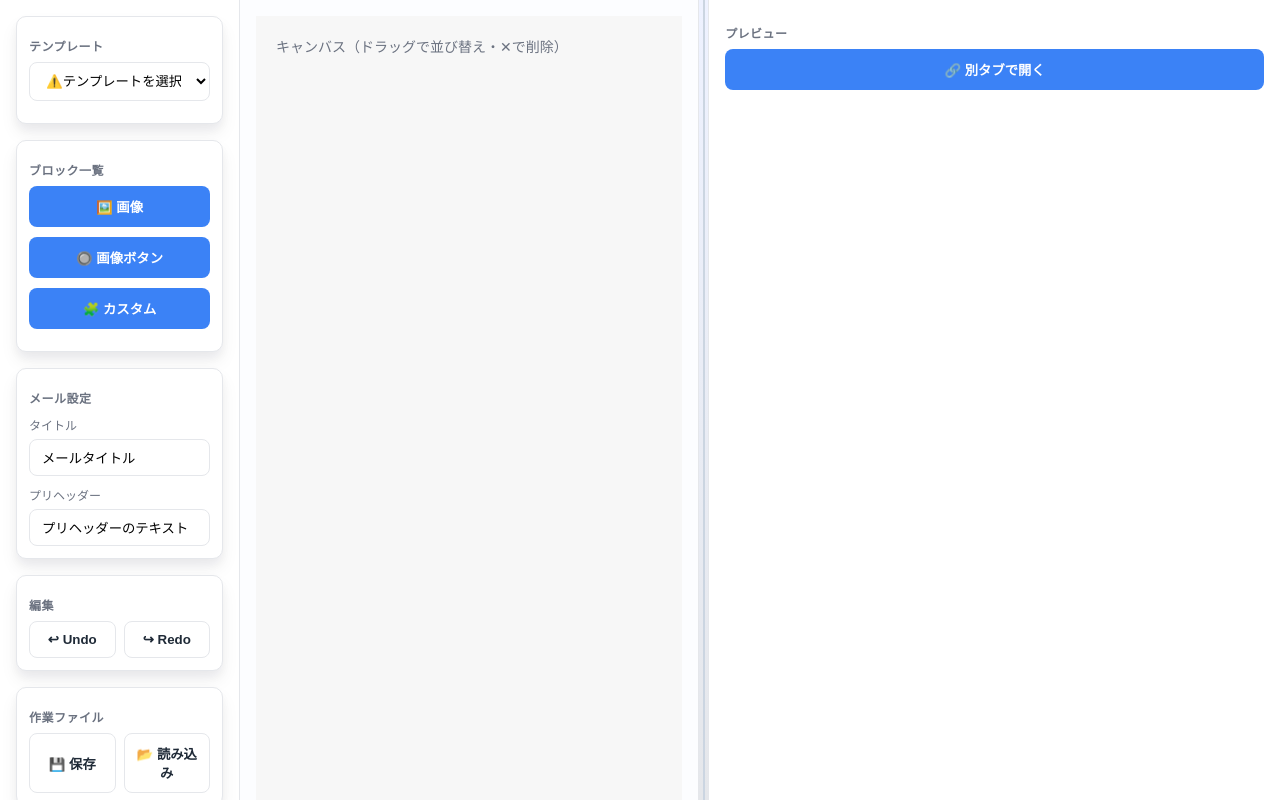
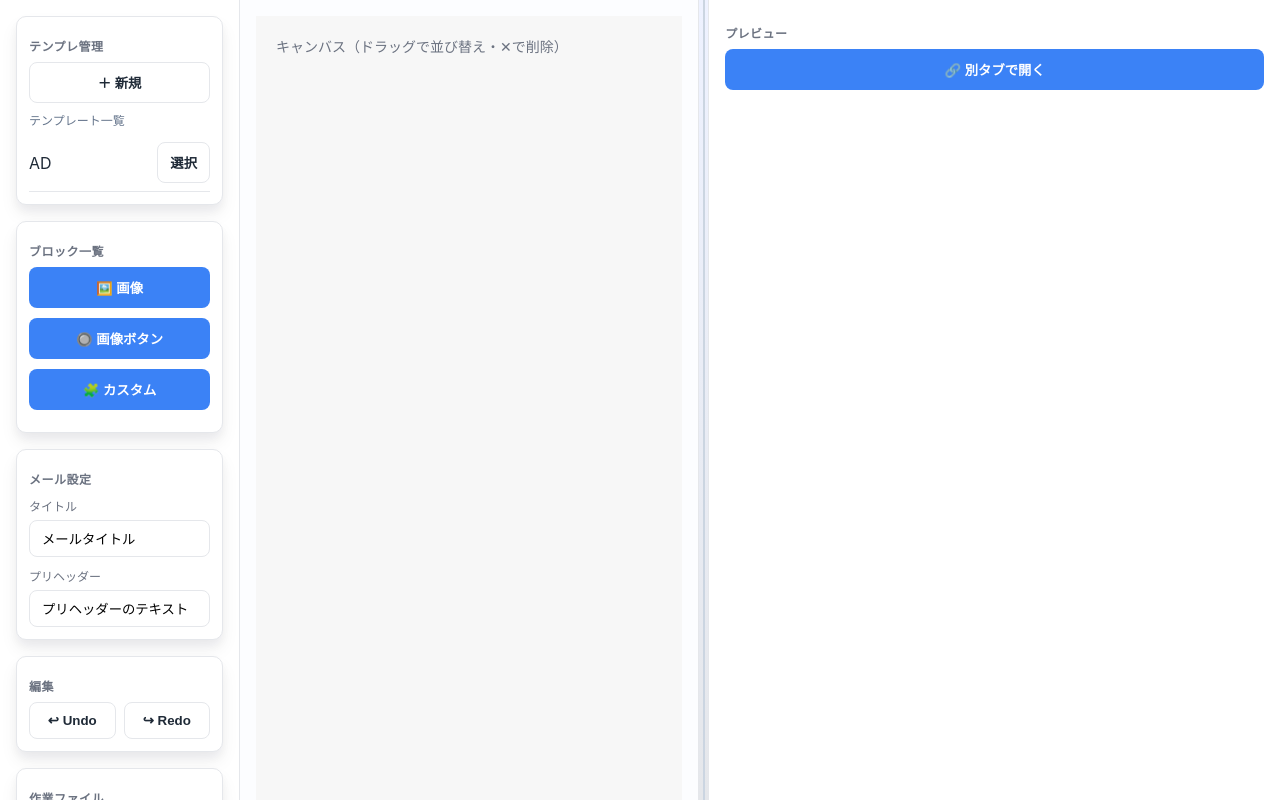
Before and after one commit to akase-github/no-code-tool, a React (Create React App) app: page / in a window 1280 px wide. Built offline with nearby package versions, Linux system fonts and the light colour scheme.

Commit message:
テンプレ管理機能追加、テンプレ追加機能追加

```diff
--- a/src/App.tsx
+++ b/src/App.tsx
@@ -6,6 +6,7 @@ import Canvas from './components/Canvas';
 import { v4 as uuidv4 } from 'uuid';
 import { BlockData, BlockType, DocumentState } from './types/types';
 import { templates, HtmlTemplate } from './templates/templates';
+import { getUserTemplates } from './services/templateStore';
 import { useHistory } from './hooks/useHistory';
 
 const App: React.FC = () => {
@@ -61,6 +62,18 @@ const App: React.FC = () => {
 
   // templateId からテンプレートを解決
   useEffect(() => {
+    if (!present.templateId) {
+      setSelectedTemplate(null);
+      setTemplateHtml('');
+      return;
+    }
+    if (present.templateId.startsWith('user:')) {
+      const rawId = present.templateId.replace('user:', '');
+      const userTpl = getUserTemplates().find((t) => t.id === rawId) || null;
+      setSelectedTemplate(null);
+      setTemplateHtml(userTpl?.html || '');
+      return;
+    }
     const found = templates.find((t) => t.id === present.templateId) || null;
     setSelectedTemplate(found);
   }, [present.templateId]);
@@ -92,12 +105,10 @@ const App: React.FC = () => {
     })
     .join('');
 
+  // ユーザー作成テンプレートの適用（user:ID の場合は templateHtml をそのまま使用するため、
+  // present.templateId に 'user:' が含まれていてもここでは置換ロジックを共通に適用）
   const finalHtml = templateHtml
     .replace('TITLE_PLACEHOLDER', present.titleText)
-    .replace(
-      '<span id="preheader-placeholder" style="color:#f3f3f3;font-size:0;line-height:0;"></span>',
-      `<div style="display:none; mso-hide:all; font-size:1px; color:#ffffff; line-height:1px; max-height:0px; max-width:0px; opacity:0; overflow:hidden;">${present.preheaderText}</div>`
-    )
     .replace('PREHEADER_PLACEHOLDER', present.preheaderText)
     .replace('<tr id="block-placeholder"></tr>', renderedBlocks)
 
--- a/src/components/BlockList.tsx
+++ b/src/components/BlockList.tsx
@@ -1,6 +1,6 @@
 import React from 'react';
 import { BlockType } from '../types/types';
-import { templates } from '../templates/templates';
+import TemplateManager from './TemplateManager';
 
 interface BlockListProps {
   onAddBlock: (type: BlockType) => void;
@@ -16,21 +16,7 @@ const BlockList: React.FC<BlockListProps> = ({ onAddBlock, onTemplateSelect }) =
 
   return (
     <div>
-      <div className="group">
-        <h3 className="section-title">テンプレート</h3>
-        <select
-          onChange={(e) => onTemplateSelect(e.target.value)}
-          className="ui-select"
-          style={{ marginBottom: '10px' }}
-        >
-          <option value="">⚠️テンプレートを選択してください</option>
-          {templates.map((tpl) => (
-            <option key={tpl.id} value={tpl.id}>
-              {tpl.name}
-            </option>
-          ))}
-        </select>
-      </div>
+      <TemplateManager onSelectTemplateId={onTemplateSelect} />
 
       <div className="group">
         <h3 className="section-title">ブロック一覧</h3>
--- /dev/null
+++ b/src/components/TemplateManager.tsx
@@ -0,0 +1,105 @@
+import React, { useMemo, useState } from 'react';
+import { v4 as uuidv4 } from 'uuid';
+import { templates as builtins, HtmlTemplate } from '../templates/templates';
+import { UserTemplate, getUserTemplates, addUserTemplate, updateUserTemplate, deleteUserTemplate } from '../services/templateStore';
+
+interface TemplateManagerProps {
+  onSelectTemplateId: (id: string) => void;
+}
+
+const TemplateManager: React.FC<TemplateManagerProps> = ({ onSelectTemplateId }) => {
+  const [userList, setUserList] = useState<UserTemplate[]>(getUserTemplates());
+  const [editing, setEditing] = useState<UserTemplate | null>(null);
+
+  const allTemplates = useMemo(() => {
+    const builtinMapped: HtmlTemplate[] = builtins.map((b) => ({ ...b }));
+    const userMapped: HtmlTemplate[] = userList.map((u) => ({ id: `user:${u.id}`, name: `ユーザー: ${u.name}`, file: '' }));
+    return [...builtinMapped, ...userMapped];
+  }, [userList]);
+
+  const openNew = () => {
+    setEditing({ id: uuidv4(), name: '新規テンプレート', html: '<!-- HTML -->' });
+  };
+
+  const openEdit = (id: string) => {
+    const found = userList.find((t) => t.id === id);
+    if (found) setEditing({ ...found });
+  };
+
+  const onSave = () => {
+    if (!editing) return;
+    const exists = userList.some((t) => t.id === editing.id);
+    if (exists) {
+      updateUserTemplate(editing);
+      setUserList((prev) => prev.map((t) => (t.id === editing.id ? editing : t)));
+    } else {
+      addUserTemplate(editing);
+      setUserList((prev) => [...prev, editing]);
+    }
+    setEditing(null);
+  };
+
+  const onDelete = (id: string) => {
+    deleteUserTemplate(id);
+    setUserList((prev) => prev.filter((t) => t.id !== id));
+  };
+
+  return (
+    <div className="group">
+      <h3 className="section-title">テンプレ管理</h3>
+      <div style={{ display: 'flex', gap: 8, marginBottom: 8 }}>
+        <button className="ui-button secondary" onClick={openNew}>＋ 新規</button>
+      </div>
+
+      <div>
+        <div style={{ fontSize: 12, color: '#64748b', marginBottom: 6 }}>テンプレート一覧</div>
+        <ul style={{ listStyle: 'none', padding: 0, margin: 0 }}>
+          {allTemplates.map((t) => {
+            const isUser = t.id.startsWith('user:');
+            const rawId = isUser ? t.id.replace('user:', '') : t.id;
+            return (
+              <li key={t.id} style={{ display: 'flex', alignItems: 'center', justifyContent: 'space-between', padding: '8px 0', borderBottom: '1px solid var(--border)' }}>
+                <div style={{ display: 'flex', gap: 8, alignItems: 'center' }}>
+                  <span>{t.name}</span>
+                </div>
+                <div style={{ display: 'flex', gap: 6 }}>
+                  <button className="ui-button secondary" onClick={() => onSelectTemplateId(t.id)}>選択</button>
+                  {isUser && (
+                    <>
+                      <button className="ui-button secondary" onClick={() => openEdit(rawId)}>編集</button>
+                      <button className="ui-button secondary" onClick={() => onDelete(rawId)}>削除</button>
+                    </>
+                  )}
+                </div>
+              </li>
+            );
+          })}
+        </ul>
+      </div>
+
+      {editing && (
+        <div className="modal-overlay">
+          <div className="modal-card">
+            <div className="properties-panel__header">テンプレート編集</div>
+            <div className="properties-panel__body">
+              <label className="field">
+                名前
+                <input className="ui-input" style={{ marginTop: 6 }} value={editing.name} onChange={(e) => setEditing({ ...editing, name: e.target.value })} />
+              </label>
+              <label className="field" style={{ marginTop: 10 }}>
+                HTML
+                <textarea className="ui-input" style={{ marginTop: 6, minHeight: 240 }} value={editing.html} onChange={(e) => setEditing({ ...editing, html: e.target.value })} />
+              </label>
+              <div style={{ display: 'flex', gap: 8, marginTop: 12 }}>
+                <button className="ui-button" onClick={onSave}>保存</button>
+                <button className="ui-button secondary" onClick={() => setEditing(null)}>キャンセル</button>
+              </div>
+            </div>
+          </div>
+        </div>
+      )}
+    </div>
+  );
+};
+
+export default TemplateManager;
--- a/src/index.css
+++ b/src/index.css
@@ -213,6 +213,26 @@ label.field > .hint { font-size: 11px; color: #94a3b8; margin-left: 6px; }
 
 .open-new-tab { margin-bottom: 10px; }
 
+/* Modal */
+.modal-overlay {
+  position: fixed;
+  inset: 0;
+  background: rgba(15, 23, 42, 0.35);
+  z-index: 2000;
+}
+.modal-card {
+  position: absolute;
+  left: 50%;
+  top: 50%;
+  transform: translate(-50%, -50%);
+  background: #fff;
+  width: 760px;
+  max-width: 90vw;
+  border-radius: 12px;
+  box-shadow: var(--shadow);
+  z-index: 2001;
+}
+
 /* Scrollbar (WebKit) */
 *::-webkit-scrollbar { width: 10px; height: 10px; }
 *::-webkit-scrollbar-thumb { background: #cbd5e1; border-radius: 6px; }
--- /dev/null
+++ b/src/services/templateStore.ts
@@ -0,0 +1,39 @@
+export interface UserTemplate {
+  id: string;
+  name: string;
+  html: string;
+}
+
+const STORAGE_KEY = 'userTemplates:v1';
+
+export function getUserTemplates(): UserTemplate[] {
+  try {
+    const raw = localStorage.getItem(STORAGE_KEY);
+    if (!raw) return [];
+    const parsed = JSON.parse(raw) as UserTemplate[];
+    if (!Array.isArray(parsed)) return [];
+    return parsed;
+  } catch {
+    return [];
+  }
+}
+
+export function saveUserTemplates(templates: UserTemplate[]) {
+  localStorage.setItem(STORAGE_KEY, JSON.stringify(templates));
+}
+
+export function addUserTemplate(t: UserTemplate) {
+  const list = getUserTemplates();
+  list.push(t);
+  saveUserTemplates(list);
+}
+
+export function updateUserTemplate(updated: UserTemplate) {
+  const list = getUserTemplates().map((t) => (t.id === updated.id ? updated : t));
+  saveUserTemplates(list);
+}
+
+export function deleteUserTemplate(id: string) {
+  const list = getUserTemplates().filter((t) => t.id !== id);
+  saveUserTemplates(list);
+}
```
